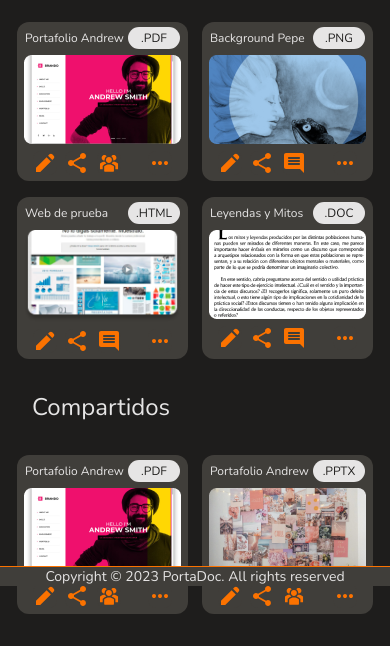
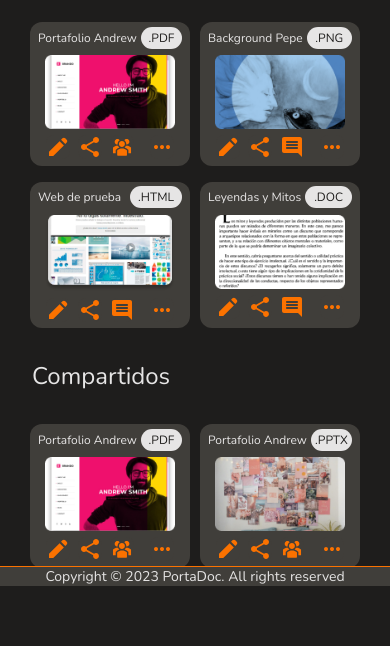
Before and after one commit to sirfrank0/prueba-UX-UI, a plain HTML site: page index.html in a window 390 px wide. Shown: the part 258-904 px from the top of the page. After the commit the page ends 858 px from the top, so only its background shows below. Drawn offline with nearby package versions, Linux system fonts and the light colour scheme.

Commit message:
grid mobile changed

```diff
--- a/styles.css
+++ b/styles.css
@@ -28,6 +28,7 @@ body{
 main{
     padding-left: 1rem;
     padding-right: 1rem;
+
 
 }
 
@@ -222,10 +223,10 @@ h2{
 
 article{
     background-color: var(--dark);
-    width: 171px;
+    width: 10.6875rem;
     color: var(--white);
-    font-size: 12px;
-    border-radius: 12px;
+    font-size: 0.75rem;
+    border-radius: 0.75rem;
 
     padding-top: 0.3rem;
     display: flex;
@@ -247,7 +248,7 @@ article p{
     justify-content: space-between;
     align-items: center;
     margin-bottom: 0.4rem;
-    gap: 4px;
+    gap: 0.25rem;
     padding-left: 0.5rem;
     padding-right: 0.5rem;
 
@@ -258,11 +259,11 @@ article p{
 .file_type{
     background-color: var(--white);
     color: var(--darker);
-    border-radius: 12px;
-    width: 52px;
-    height: 22px;
+    border-radius: 0.75rem;
+    width: 3.25rem;
+    height: 1.375rem;
     text-align: center;
-    font-size: 12px;
+    font-size: 0.75rem;
     display: flex;
     align-items: center;
     justify-content: center;
@@ -384,6 +385,8 @@ footer{
 
   @media (max-width: 390px) {
 
+
+
     .main-bar{
         flex-direction: column;
     }
@@ -409,5 +412,22 @@ footer{
 
     }
 
+   article{
+    width: 160px;
+
+   }
+
+   .img img{
+    width: 130px;
+   }
+
+   .grid-articles{
+
+    grid-template-columns: repeat(auto-fit, minmax(154px, 0.1fr));
+
+
+
+}
+
 
   }
```
